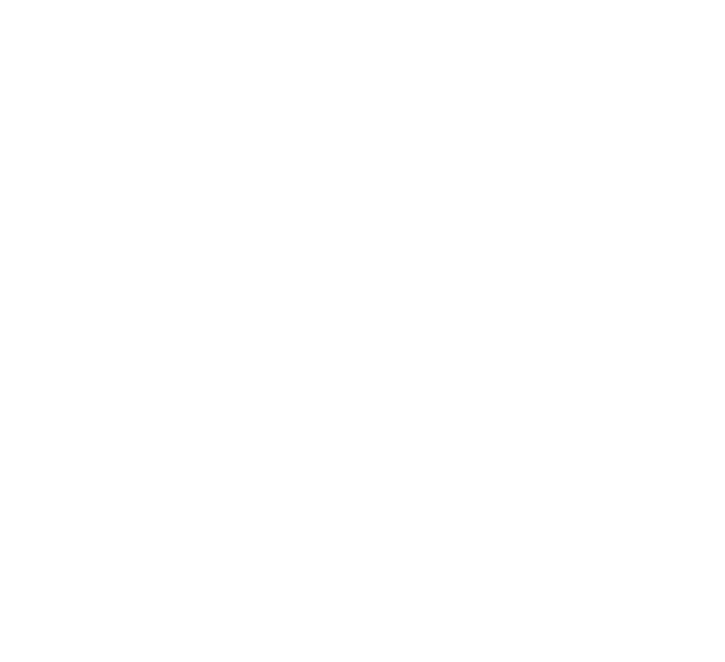
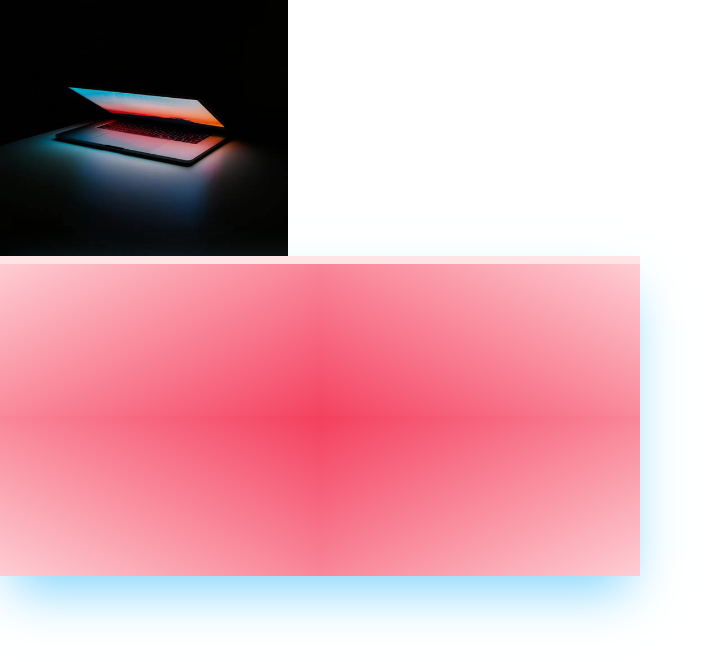
Before and after one commit to daxia-mao/tailwind-sanbox, a plain HTML site: page tailwind-sandbox-starter/07-backgrounds-shadows/index.html in a window 1280 px wide. Shown: the whole page, without its empty margins (0-725 px from the left). Drawn offline with nearby package versions, Linux system fonts and the light colour scheme.

Commit message:
7. Backgrounds-shadows

```diff
--- a/tailwind-sandbox-starter/07-backgrounds-shadows/index.html
+++ b/tailwind-sandbox-starter/07-backgrounds-shadows/index.html
@@ -9,10 +9,17 @@
   </head>
   <body>
     <!-- Background Classes -->
+    <div class="w-72 h-64 bg-center bg-cover bg-no-repeat" style="background-image: url('../assets/img/img1.jpg');">
+    </div>
+    <!-- Gradients -->
+    <div class="relative h-80 w-1/2 bg-rose-100 shadow-2xl shadow-sky-300">
+      <div class="absolute mt-2 h-40 w-1/2 bg-gradient-to-br from-rose-200 to-rose-500"></div>
+      <div class="absolute left-0 bottom-0 mt-2 h-40 w-1/2 bg-gradient-to-tr from-rose-200 to-rose-500"></div>
+      <div class="absolute right-0 top-0 mt-2 h-40 w-1/2 bg-gradient-to-bl from-rose-200 to-rose-500"></div>
+      <div class="absolute right-0 bottom-0 mt-2 h-40 w-1/2 bg-gradient-to-tl from-rose-200 to-rose-500"></div>
+    </div>
+    <!-- Shadows -->
 
-    <!-- Gradients -->
-
-    <!-- Shadows -->
 
     <!-- Mix Blend -->
   </body>
```
